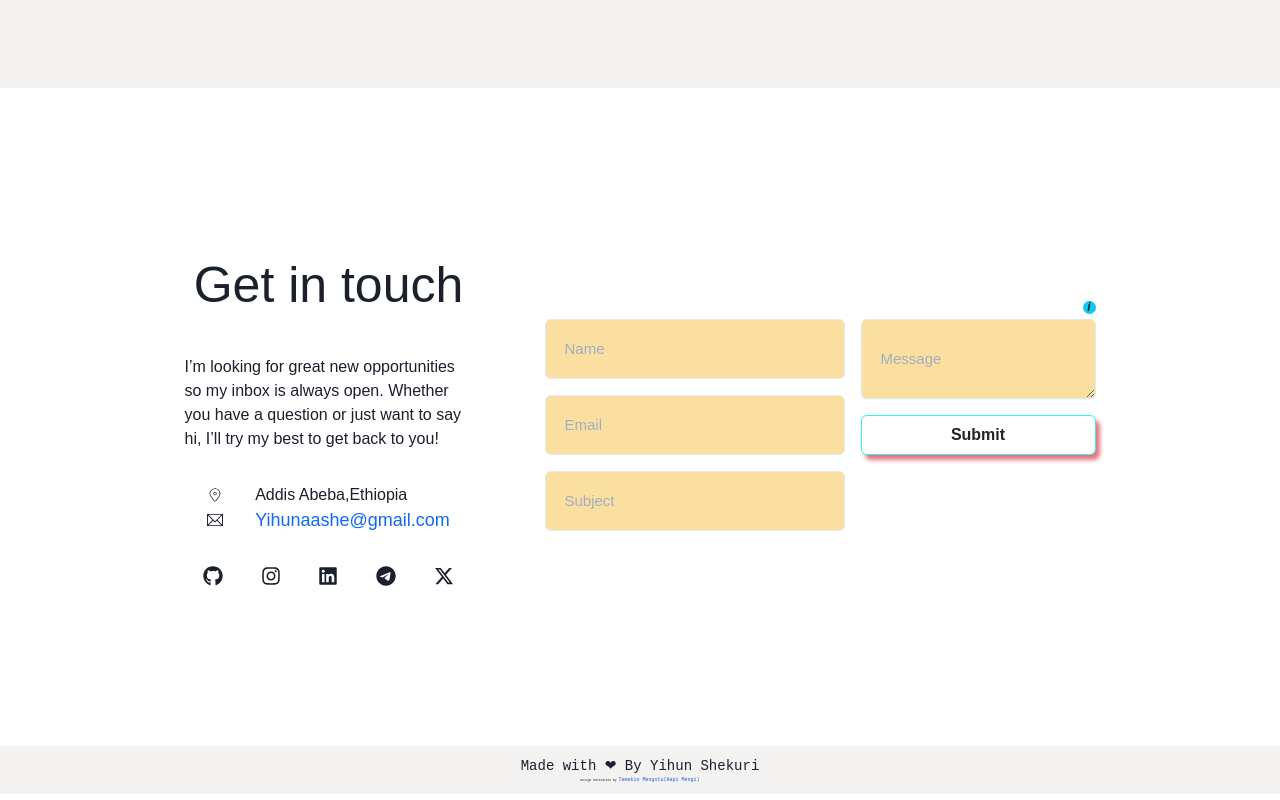
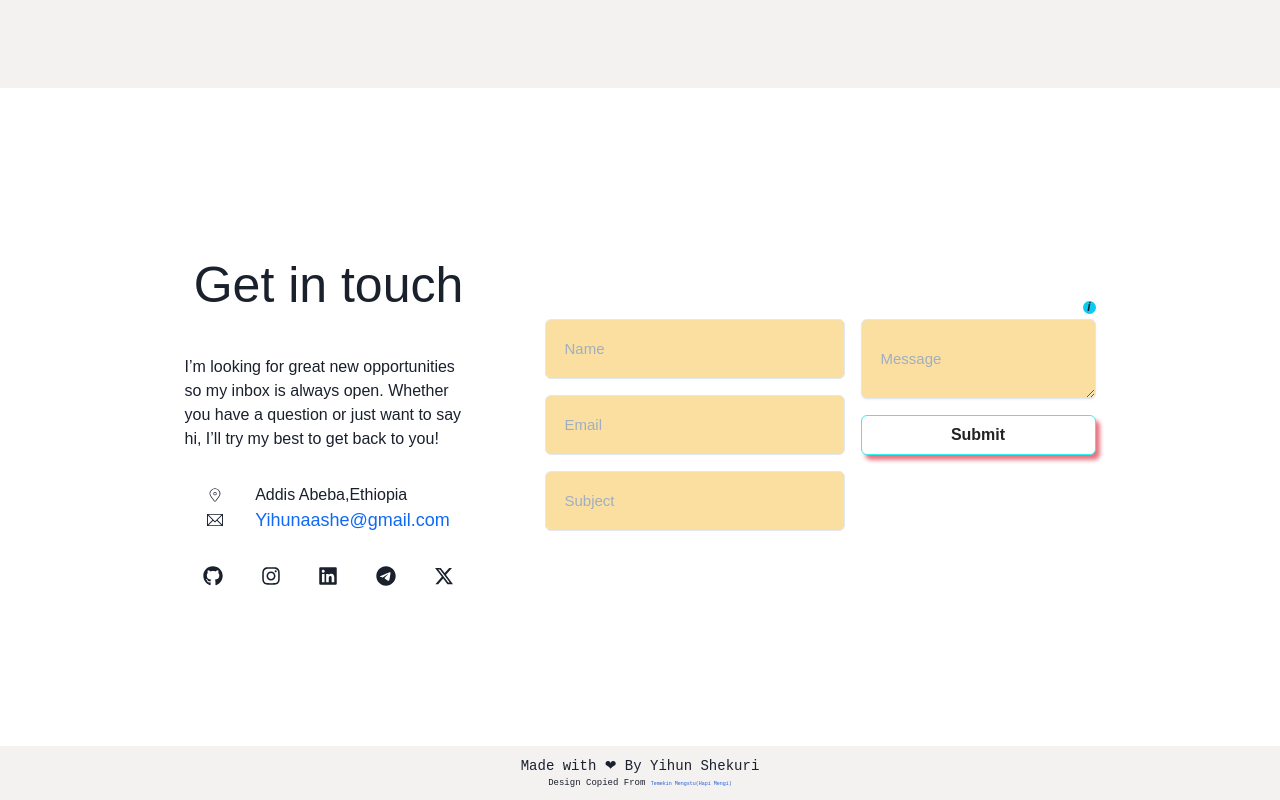
Before and after one commit to hailemichael121/Mine, a React (Vite) app: page / in a window 1280 px wide. Shown: the part 5438-6238 px from the top of the page. Built offline with nearby package versions, Linux system fonts and the light colour scheme; a web font is replaced by a local one.

Commit message:
smaller font

```diff
--- a/src/components/shared/Footer.tsx
+++ b/src/components/shared/Footer.tsx
@@ -12,8 +12,8 @@ const Footer = () => {
     >
       <Text fontFamily="monospace" fontSize="14px" textAlign="center">
         Made with <span>❤</span> By Yihun Shekuri
-        <Text fontSize="3px">
-          Design Motivation By{" "}
+        <Text fontSize="xx-small">
+          Design Copied From{" "}
           <a
             target="_blank"
             rel="noopener noreferrer"
```
